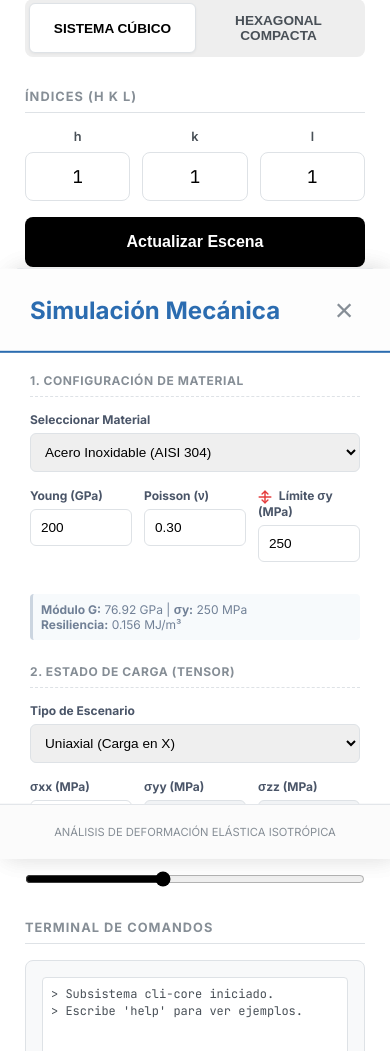
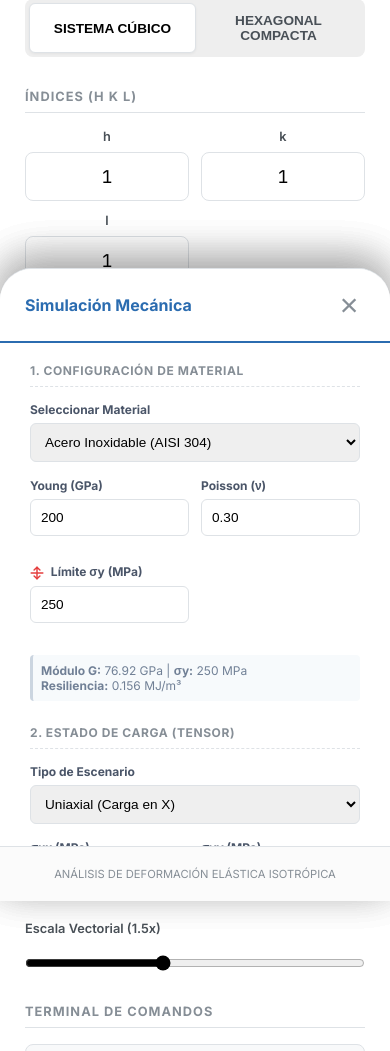
Before and after one commit to sebamestica/Miller_INDICES_3dVIEW, a website: page index.html in a window 390 px wide. Shown: the part 576-1627 px from the top of the page. Drawn offline with nearby package versions, Linux system fonts and the light colour scheme.

Commit message:
style: optimización responsiva y unificación de patrones estéticos en paneles móviles

```diff
--- a/css/main.css
+++ b/css/main.css
@@ -144,6 +144,11 @@ header p { font-size: 0.95rem; color: var(--text-muted); }
 .input-grid { display: grid; gap: 12px; margin-bottom: 16px; }
 .grid-3 { grid-template-columns: repeat(3, 1fr); }
 .grid-4 { grid-template-columns: repeat(4, 1fr); }
+
+@media (max-width: 450px) {
+    .grid-3, .grid-4 { grid-template-columns: repeat(2, 1fr); }
+    .coord-input { font-size: 1rem; padding: 8px; }
+}
 
 .input-box label { display: block; font-size: 0.8rem; font-weight: 600; margin-bottom: 8px; color: var(--text-secondary); text-align: center;}
 .coord-input {
@@ -570,19 +575,33 @@ input:checked + .slider:before {
         left: 0;
         right: 0;
         width: 100%;
-        height: 70vh;
+        height: 75vh;
         top: auto;
         bottom: 0;
         transform: translateY(100%);
-        border-radius: 24px 24px 0 0;
+        border-radius: 32px 32px 0 0;
         border: none;
         border-top: 1px solid var(--border-color);
-        transition: transform 0.3s cubic-bezier(0.4, 0, 0.2, 1);
+        box-shadow: 0 -10px 40px rgba(0,0,0,0.15);
+        transition: transform 0.4s cubic-bezier(0.16, 1, 0.3, 1);
         z-index: 2000;
-        display: flex !important; /* Asegurar que el flex se aplique al ser visible */
+        display: flex !important;
+        padding-bottom: env(safe-area-inset-bottom);
     }
     #advanced-panel.visible, #calc-panel.visible, #mech-panel.visible {
         transform: translateY(0);
+    }
+    .calc-header, .mech-header, .adv-header {
+        padding: 20px 25px;
+        border-radius: 32px 32px 0 0;
+        position: sticky;
+        top: 0;
+        z-index: 10;
+        background: rgba(255,255,255,0.95);
+        backdrop-filter: blur(10px);
+    }
+    .calc-header h2, .mech-header h2, .adv-header h2 {
+        font-size: 1rem;
     }
 }
 
--- a/js/calculator-panel.js
+++ b/js/calculator-panel.js
@@ -413,7 +413,7 @@ function renderCalculatorContent() {
         </div>
 
         <div style="padding: 15px; text-align: center;">
-            <button id="calc-btn-apply-scene" class="btn-main" style="width: 100%; padding: 12px; border-radius: 8px; font-weight: 700; background: var(--accent-color); color: white; border: none; cursor: pointer; transition: transform 0.2s;">
+            <button id="calc-btn-apply-scene" class="primary-btn" style="background: #008080;">
                 APLICAR DATOS AL VISOR 3D
             </button>
             <div id="calc-info-msg" style="margin-top: 12px; font-size: 0.7rem; color: var(--text-muted); font-style: italic;">
@@ -428,9 +428,14 @@ export function updateCrystalCalculatorResults(results) {
     if (!panel || !panel.classList.contains('visible')) return;
     if (!results) return;
 
+    const formatVal = (v, d = 4) => {
+        if (Math.abs(v) < 0.001 && v !== 0) return v.toExponential(4);
+        return v.toFixed(d);
+    };
+
     const setVal = (id, val, suffix = "") => {
         const el = document.getElementById(id);
-        if (el) el.textContent = (val === 0 || isNaN(val)) ? '-' : `${val.toFixed(4)}${suffix}`;
+        if (el) el.textContent = (val === 0 || isNaN(val)) ? '-' : `${formatVal(val, 4)}${suffix}`;
     };
 
     const isHex = (results.hexVol > 0);
```
